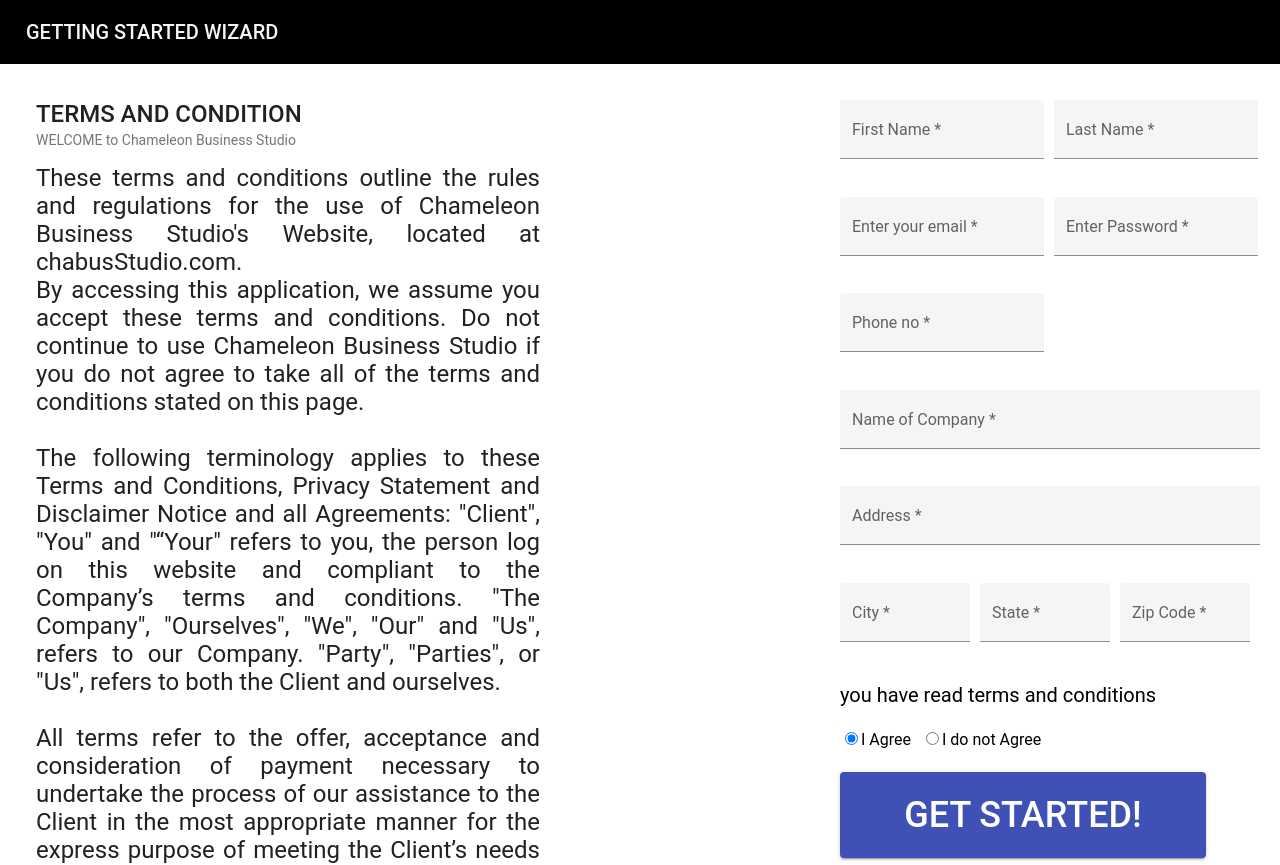
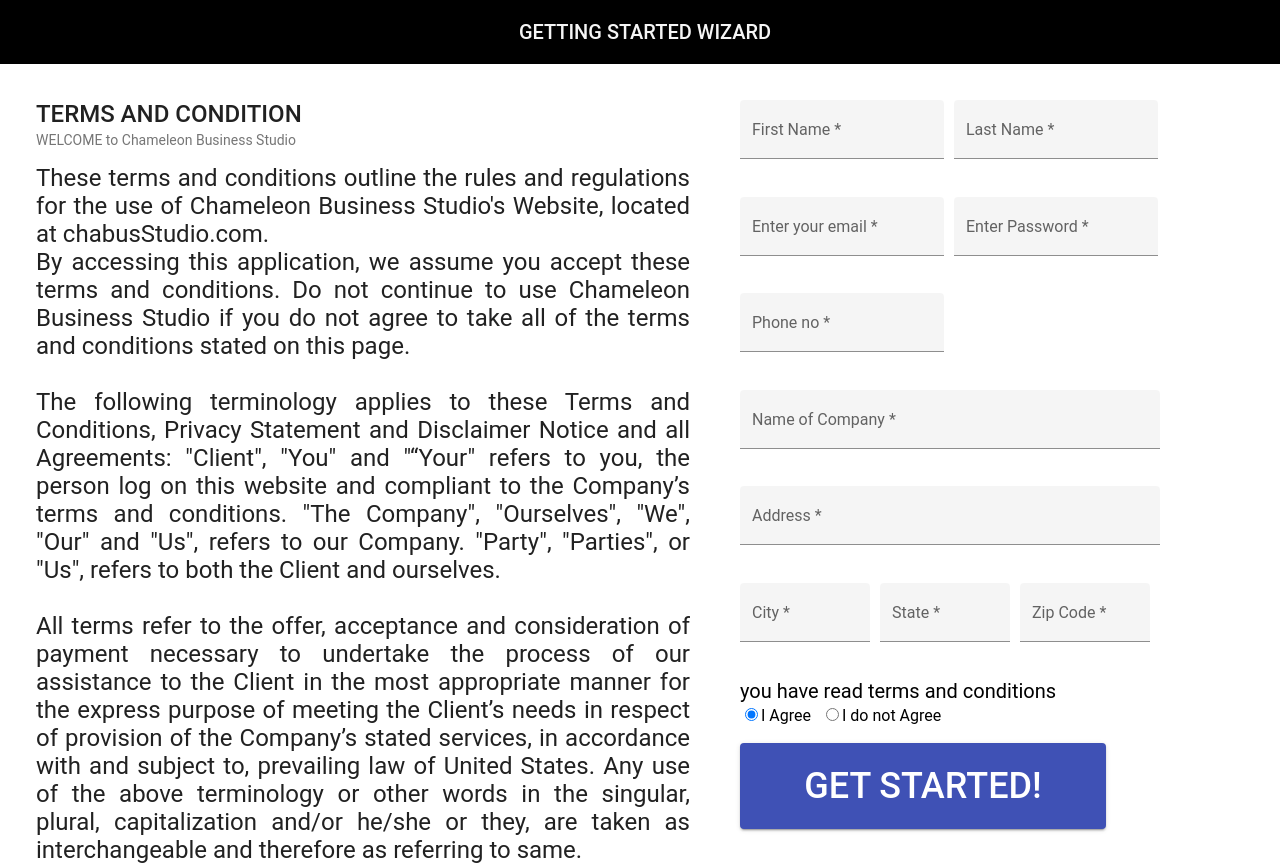
Before and after one commit to Grovy/ChameleonBusinessStudio, an Angular app in the folder angular-app/: page /setupWizard in a window 1280 px wide. Shown: the top 865 px of the page. Built offline with nearby package versions, Linux system fonts and the light colour scheme.

Commit message:
COM-54 Setup Wizard Completed
aligned header to center, fixed some bugs when small screen, errorCheck before submit()

```diff
--- a/angular-app/src/app/app.module.ts
+++ b/angular-app/src/app/app.module.ts
@@ -59,7 +59,7 @@
 
 
   ],
-  providers: [MediaObserver],
+  providers: [],
   bootstrap: [AppComponent]
 })
 
--- a/angular-app/src/app/setup-wizard/setup-wizard.component.css
+++ b/angular-app/src/app/setup-wizard/setup-wizard.component.css
@@ -1,6 +1,8 @@
 .header{
   background-color: black;
   color: whitesmoke;
+  width: 100%;
+  justify-content: center;
 
 }
 mat-form-field.mat-form-field {
@@ -29,9 +31,11 @@
 
 .form-container{
   margin-left: 50px;
+  margin-right: 50px;
+  padding-right: 50px;
 }
 .container mat-card{
-  padding-right:250px;
+  padding-right:0px;
   max-width: 687px;
   border: none;
   box-shadow: none;
@@ -56,12 +60,13 @@
 }
 
 .custom-control{
-  margin-bottom: 20px;
+  margin-bottom: 15px;
 }
 
 .terms{
   font-size: 20px;
-
+  padding: 0px;
+  margin:0px;
   font-family: Roboto, "Helvetica Neue", sans-serif;
 
 
--- a/angular-app/src/app/setup-wizard/setup-wizard.component.html
+++ b/angular-app/src/app/setup-wizard/setup-wizard.component.html
@@ -3,7 +3,7 @@
 </mat-toolbar>
 <div class="box">
 <div class="container" fxLayout="row" fxLayoutAlign="space-between">
-  <mat-card fxShow fxHide.xs="true" class="terms-card">
+  <mat-card fxShow fxHide.sm="true" fxHide.xs="true" class="terms-card">
     <mat-card-title>TERMS AND CONDITION</mat-card-title>
     <mat-card-subtitle>WELCOME to Chameleon Business Studio</mat-card-subtitle>
     <mat-card-content>
@@ -86,10 +86,7 @@
       </p>
 
     </mat-card-content>
-    <!-- <mat-card-actions>
-      <button mat-button>LIKE</button>
-      <button mat-button>SHARE</button>
-    </mat-card-actions> -->
+
   </mat-card>
 
   <div class="form-container">
@@ -151,6 +148,7 @@
         <mat-error *ngIf="profileForm.get('city')?.invalid">City name required </mat-error>
       </mat-form-field>
       <span></span>
+
       <mat-form-field appearance="fill">
         <mat-label>State</mat-label>
         <input matInput placeholder="State" formControlName="state"  required>
@@ -164,14 +162,9 @@
       </mat-form-field>
       </p>
     </div>
-    <!-- <mat-form-field appearance="fill">
-      <mat-label>Enter your email</mat-label>
-      <input matInput placeholder="pat@example.com" [formControl]="email" required>
-      <mat-error *ngIf="email.invalid">{{getErrorMessage()}}</mat-error>
-    </mat-form-field> -->
-    <!-- <button class="button" type="submit">Purchase</button> -->
-    <p class="terms">you have read terms and conditions</p>
+
     <div class="custom-control custom-radio">
+      <p class="terms">you have read terms and conditions</p>
       <input id="iagree" type="radio" class="custom-control-input" value="i agree" name="consent" formControlName="consent" required>
       <label class="custom-control-label" for="i agree">I Agree</label>
 <span></span>
```
